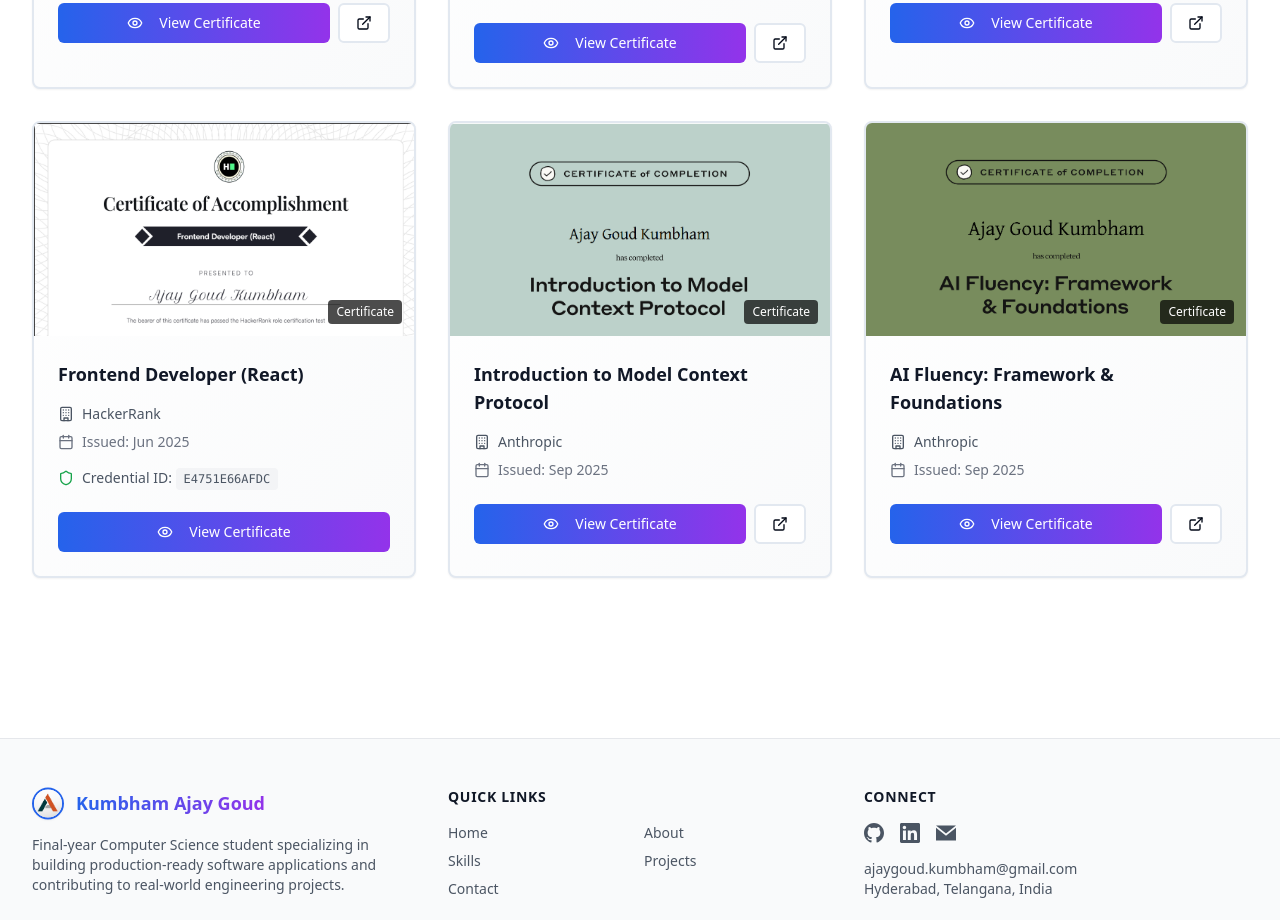
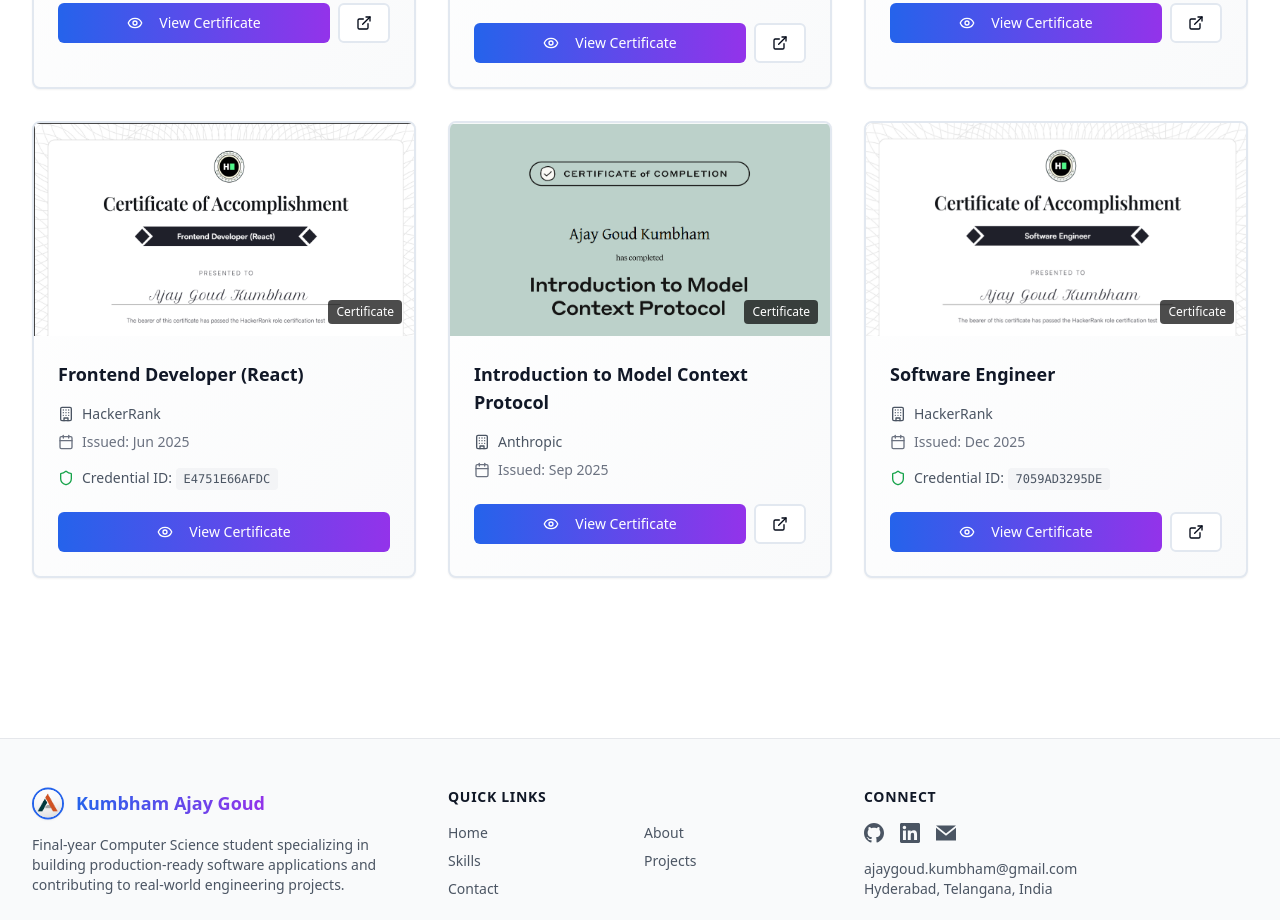
Before and after one commit to AjayKumbham/portfolio, a React (Vite) app: page /certifications in a window 1280 px wide. Shown: the part 1235-2155 px from the top of the page. Built offline with nearby package versions, Linux system fonts and the light colour scheme.

Commit message:
feat: Add HackerRank Software Engineer certification with associated image and details to certifications data

```diff
--- a/src/data/certifications.js
+++ b/src/data/certifications.js
@@ -98,14 +98,14 @@ export const certificationsData = [
   },
   {
     id: 9,
-    certificateTitle: "AI Fluency: Framework & Foundations",
-    issuingOrganization: "Anthropic",
-    dateIssued: "Sep 2025",
-    verificationLink: "http://verify.skilljar.com/c/znrbu2uz9xam",
-    credentialId: null,
+    certificateTitle: "Software Engineer",
+    issuingOrganization: "HackerRank",
+    dateIssued: "Dec 2025",
+    verificationLink: "https://www.hackerrank.com/certificates/7059ad3295de",
+    credentialId: "7059AD3295DE",
     skills: [],
-    covered: "Comprehensive understanding of AI frameworks, foundations, and practical applications",
-    certificateImage: "/data/images/certificates/anthropic-ai-fluency.png",
-    thumbnailImage: "/data/images/certificates/anthropic-ai-fluency.png"
+    covered: "Passed HackerRank role certification test demonstrating software engineering competencies",
+    certificateImage: "/data/images/certificates/hackerrank-software-engineer.png",
+    thumbnailImage: "/data/images/certificates/hackerrank-software-engineer.png"
   }
 ];
```
Also changed, not shown: public/data/images/certificates/hackerrank-software-engineer.png (added).
